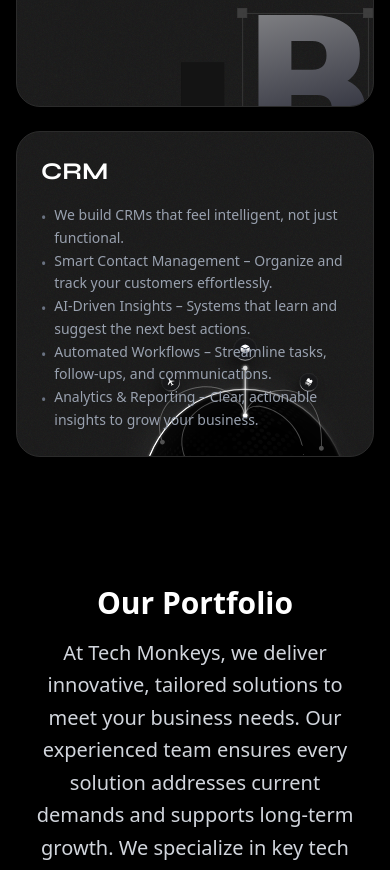
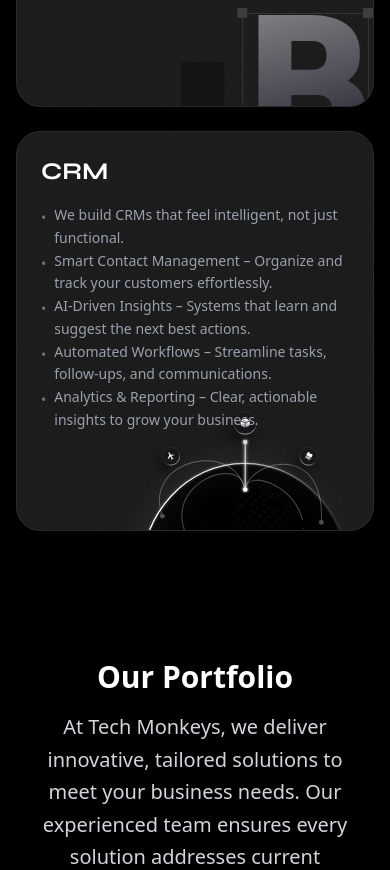
Before and after one commit to Chinmay004/techmonkey-blue, a Next.js app: page / in a window 390 px wide. Shown: the part 2260-3130 px from the top of the page. Built offline with nearby package versions, Linux system fonts and the light colour scheme.

Commit message:
Fix:height adjusted

```diff
--- a/src/components/services-section.jsx
+++ b/src/components/services-section.jsx
@@ -3,10 +3,22 @@
 import React, { useState, useEffect, useRef } from "react";
 import Image from "next/image";
 
-const ServiceCard = ({ title, description, items, iconSrc, largeIcon = false, noBottomMargin = false, animationDelay = "0s", flyDirection = "left", isVisible = false, isMobile = false }) => {
+const ServiceCard = ({
+  title,
+  description,
+  items,
+  iconSrc,
+  largeIcon = false,
+  noBottomMargin = false,
+  animationDelay = "0s",
+  flyDirection = "left",
+  isVisible = false,
+  isMobile = false,
+  className = "",
+}) => {
   return (
     <div
-      className={`relative rounded-3xl p-6 sm:p-8 md:p-10 overflow-hidden ${isVisible ? 'animate-card-bg' : 'service-card-hidden'}`}
+      className={`relative rounded-3xl p-6 sm:p-8 md:p-10 overflow-hidden ${isVisible ? 'animate-card-bg' : 'service-card-hidden'} ${className}`}
       style={{
         backgroundColor: "#191919ff",
         border: "1px solid #2B2B2B"
@@ -169,7 +181,7 @@ export default function ServicesSection() {
             />
           ))}
 
-          <div className="md:col-span-2 lg:col-span-3  ">
+          <div className="md:col-span-2 lg:col-span-3 ">
             <ServiceCard
               title={services[3].title}
               items={services[3].items}
@@ -178,6 +190,7 @@ export default function ServicesSection() {
               noBottomMargin={true}
               isVisible={isVisible}
               isMobile={isMobile}
+              className="min-h-[400px] sm:min-h-full"
             />
           </div>
         </div>
```
